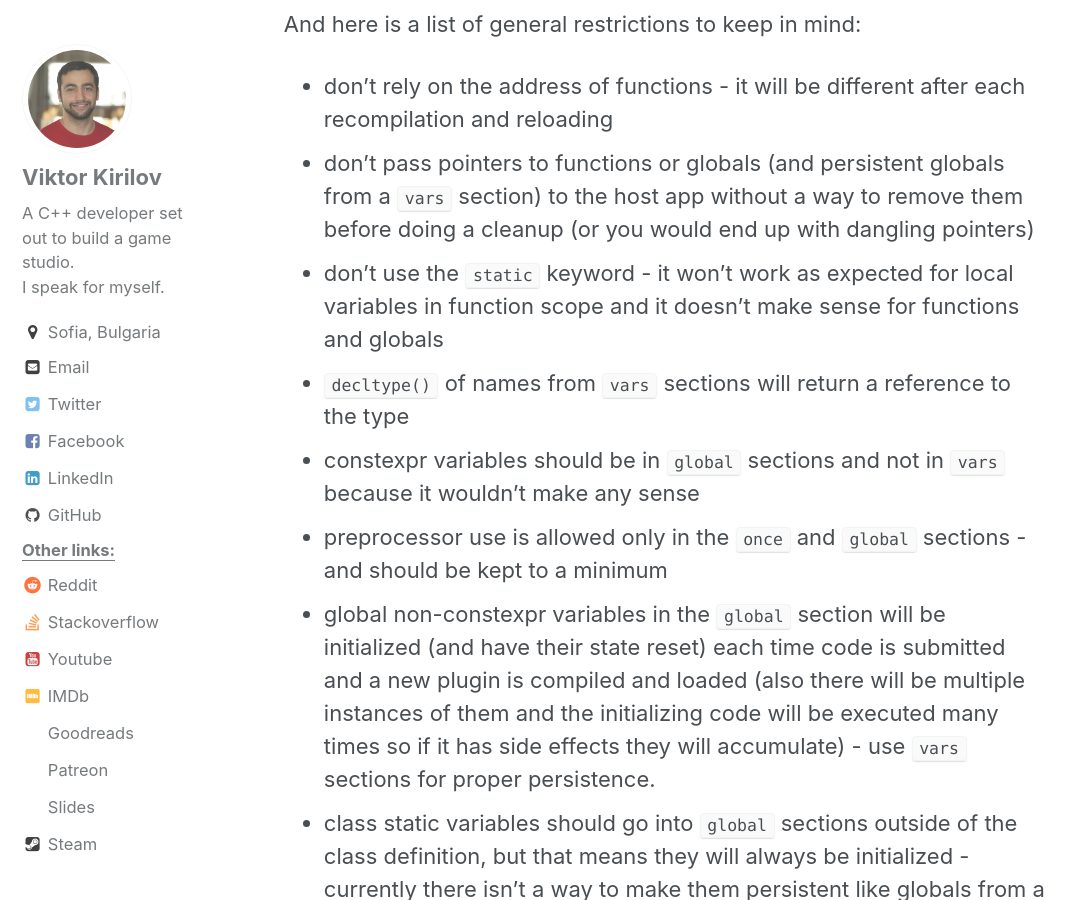
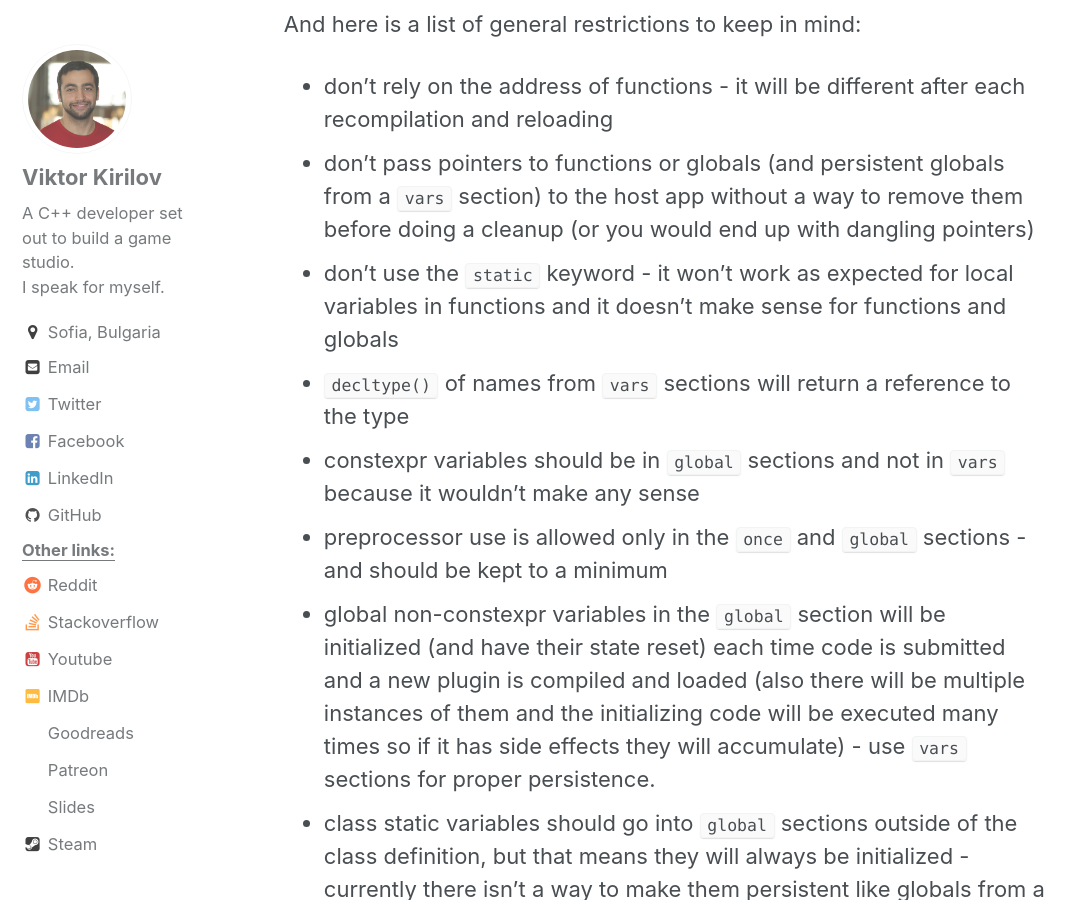
Before and after one commit to onqtam/onqtam.github.io, a Jekyll site: the page built from _posts/2018-02-12-read-compile-run-loop-a-tiny-repl-for-cpp.md, in a window 1280 px wide and 900 px high, scrolled down 6719 px. Shown: the whole window, without its empty margins (0-1085 px from the left). Built offline with Jekyll 4.4.1, drawn with Linux system fonts in a browser that asks for light colours; comment, search, counter and statistics services are not loaded.

````diff
--- a/_posts/2018-02-12-read-compile-run-loop-a-tiny-repl-for-cpp.md
+++ b/_posts/2018-02-12-read-compile-run-loop-a-tiny-repl-for-cpp.md
@@ -140,7 +140,7 @@
 
 - don't rely on the address of functions - it will be different after each recompilation and reloading
 - don't pass pointers to functions or globals (and persistent globals from a ```vars``` section) to the host app without a way to remove them before doing a cleanup (or you would end up with dangling pointers)
-- don't use the ```static``` keyword - it won't work as expected for local variables in function scope and it doesn't make sense for functions and globals
+- don't use the ```static``` keyword - it won't work as expected for local variables in functions and it doesn't make sense for functions and globals
 - ```decltype()``` of names from ```vars``` sections will return a reference to the type
 - constexpr variables should be in ```global``` sections and not in ```vars``` because it wouldn't make any sense
 - preprocessor use is allowed only in the ```once``` and ```global``` sections - and should be kept to a minimum
````
